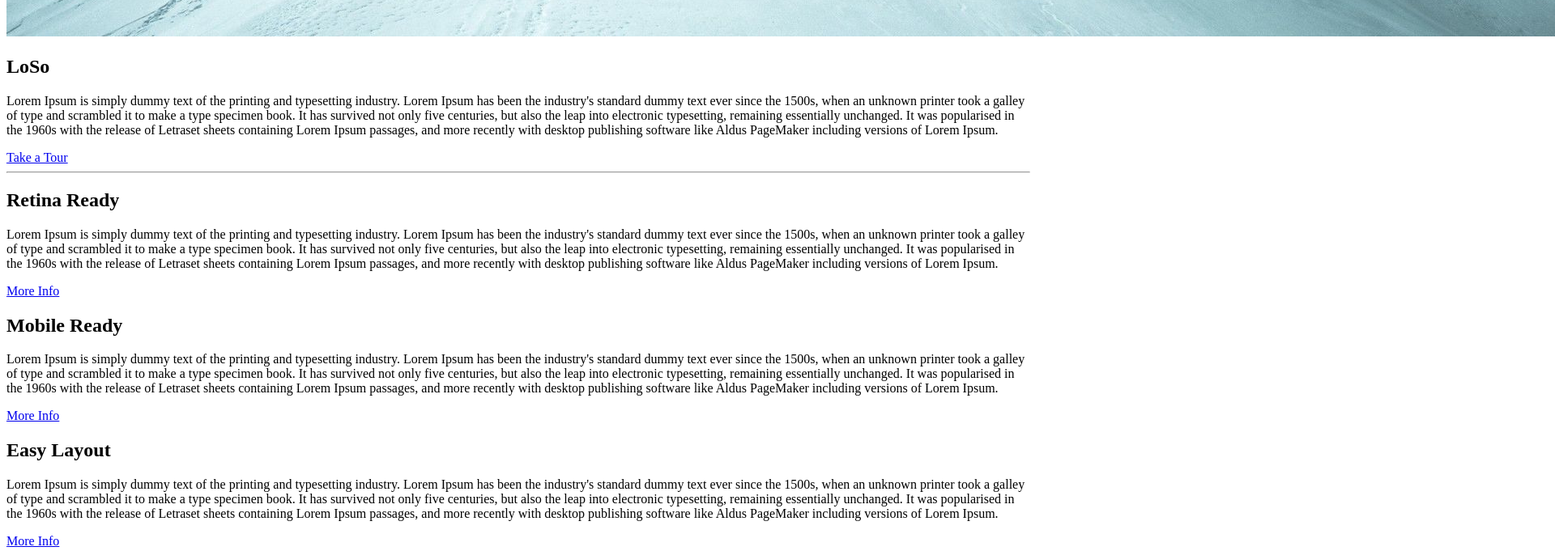
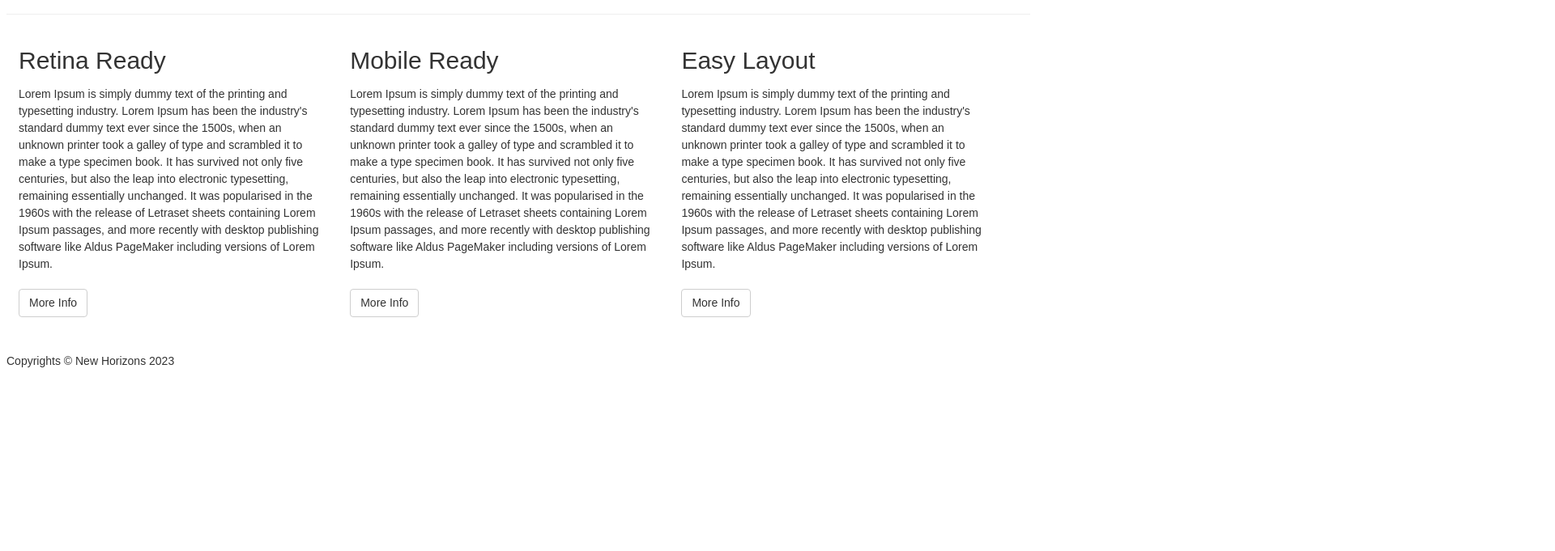
Before and after one commit to Erick360/Logo, a plain HTML site: page index.html in a window 1280 px wide. Shown: the part 1043-1724 px from the top of the page at 81% size, 1920 px wide, since content can reach past the window. After the commit the page ends 1558 px from the top, so only its background shows below. Drawn offline with Linux system fonts and the light colour scheme; a script that the page names is missing.

Commit message:
Adding css and new elements

```diff
--- /dev/null
+++ b/css/style.css
@@ -0,0 +1,109 @@
+/* General CSS*/
+
+body {
+    padding-top: 100px;
+    font-family: Arial, Helvetica, sans-serif;
+    color: #333;
+}
+
+h1 {
+    font-size: 36px;
+}
+
+h2{
+    font-size: 30px;
+}
+h1,h2{
+    margin-top: 20px;
+    margin-bottom: 10px;
+    font-weight: normal;
+}
+
+p{
+    font-size: 14px;
+    line-height: 21px;
+    margin-bottom: 20px;
+}
+
+.main-container {
+    width: 100%;
+    margin: 0 auto;
+}
+
+.single-row{
+    width: 100%;
+}
+
+/* Header Section */
+.col-left {
+    width: 63%;
+}
+
+.col-left img {
+    width: 100%;
+    border-radius: 6px;
+}
+
+.col-right{
+    width: 32%;
+}
+.col-left, .col-right {
+   float: left;
+   padding-left: 15px;
+   padding-right: 15px;
+}
+
+.btn {
+    padding: 10px 16px;
+    font-size: 18px;
+    line-height: 28px;
+    border-radius: 6px;
+    color: #fff;
+    background-color: #337ab7;
+    text-decoration: none;
+    display: inline-block;
+    text-transform: uppercase;
+}
+
+.clear-fix {
+   clear: both;
+}
+
+hr{
+     margin-top: 20px;
+     margin-bottom: 20px;
+     border: 0;
+     border-top: 1px solid #eee;
+}
+
+/* Features Section */
+.col-1, .col-2, .col-3 {
+    width: 30%;
+    float: left;
+    padding-left: 15px;
+    padding-right: 15px;
+}
+
+.btn-info{
+     display: inline-block;
+     padding: 6px 12px;
+     font-size: 14px;
+     line-height: 21px;
+     font-weight: normal;
+     cursor: pointer;
+     border: 1px solid #CECECE;
+     border-radius: 4px;
+     text-decoration: none;
+     color: #333;
+}
+
+.btn-info:hover {
+    color: #333;
+    background-color: #e6e6e6;
+    border-color: #adadad;
+}
+
+/* Footer Section */
+.col-footer{
+    padding: 30px 0;
+}
--- a/index.html
+++ b/index.html
@@ -5,36 +5,39 @@
     <meta http-equiv='X-UA-Compatible' content='IE=edge'>
     <title>Bussines page </title>
     <meta name='viewport' content='width=device-width, initial-scale=1'>
-    <link rel='stylesheet' type='text/css' media='screen' href='main.css'>
+    <link rel='stylesheet' type='text/css' href='css/style.css'>
     <script src='main.js'></script>
 </head>
 <body>
     <!-- header -->
     <header>
         <!-- Main Container-->
-            <div>
+            <div class="main-container">
                 <!-- Single row-->
-                <div>
+                <div class="single-row">
                     <!-- Col left-->
-                    <div>
+                    <div class="col-left">
                         <img src="images/home.jpg" alt="small business page">
                         <!-- col right-->
-                        <div>
-                            <h2>LoSo</h2>
+                        <div class="col-right">
+                            <h1>LoSo</h1>
                             <p>Lorem Ipsum is simply dummy text of the printing and typesetting industry. Lorem Ipsum has been the industry's standard dummy text ever since the 1500s, when an unknown printer took a galley of type and scrambled it to make a type specimen book. It has survived not only five centuries, but also the leap into electronic typesetting, remaining essentially unchanged. It was popularised in the 1960s with the release of Letraset sheets containing Lorem Ipsum passages, and more recently with desktop publishing software like Aldus PageMaker including versions of Lorem Ipsum.
                             </p>
-                            <a href="#">Take a Tour</a>
+                            <a href="#" class="btn">Take a Tour</a>
                         </div>
                     </div>
                 </div>
             </div>
     </header>
+
+   <div class="clear-fix"></div>
+
     <!-- Seperator -->
         <section>
             <!-- Main Container -->
-                <div>
+                <div class="main-container">
                     <!--Single Row -->
-                        <div>
+                        <div class="single-row">
                             <!-- col full -->
                                 <div>
                                     <hr>
@@ -47,44 +50,44 @@
         <!-- Features -->
         <section>
             <!--Main Container -->
-                <div>
+                <div class="main-container">
                     <!-- Single row -->
-                        <div>
+                        <div class="single-row">
                             <!-- col-1 -->
-                                <div>
+                                <div class="col-1">
                                     <h2>Retina Ready </h2>
                                     <p>Lorem Ipsum is simply dummy text of the printing and typesetting industry. Lorem Ipsum has been the industry's standard dummy text ever since the 1500s, when an unknown printer took a galley of type and scrambled it to make a type specimen book. It has survived not only five centuries, but also the leap into electronic typesetting, remaining essentially unchanged. It was popularised in the 1960s with the release of Letraset sheets containing Lorem Ipsum passages, and more recently with desktop publishing software like Aldus PageMaker including versions of Lorem Ipsum.
                                     </p>
-                                     <a href="·">More Info</a>
+                                     <a href="#" class="btn-info">More Info</a>
                                 </div>
 
                             <!-- col-2 -->
-                                <div>
+                                <div class="col-2">
                                     <h2>Mobile Ready </h2>
                                     <p>Lorem Ipsum is simply dummy text of the printing and typesetting industry. Lorem Ipsum has been the industry's standard dummy text ever since the 1500s, when an unknown printer took a galley of type and scrambled it to make a type specimen book. It has survived not only five centuries, but also the leap into electronic typesetting, remaining essentially unchanged. It was popularised in the 1960s with the release of Letraset sheets containing Lorem Ipsum passages, and more recently with desktop publishing software like Aldus PageMaker including versions of Lorem Ipsum.
                                     </p>
-                                     <a href="·">More Info</a>
+                                     <a href="#" class="btn-info">More Info</a>
                                 </div>
 
                             <!-- col-3 -->
-                            <div>
+                            <div class="col-3">
                                 <h2>Easy Layout </h2>
                                 <p>Lorem Ipsum is simply dummy text of the printing and typesetting industry. Lorem Ipsum has been the industry's standard dummy text ever since the 1500s, when an unknown printer took a galley of type and scrambled it to make a type specimen book. It has survived not only five centuries, but also the leap into electronic typesetting, remaining essentially unchanged. It was popularised in the 1960s with the release of Letraset sheets containing Lorem Ipsum passages, and more recently with desktop publishing software like Aldus PageMaker including versions of Lorem Ipsum.
                                 </p>
-                                 <a href="·">More Info</a>
+                                 <a href="#" class="btn-info">More Info</a>
                             </div>
                         </div>
                 </div>
         </section>
-
+        <div class="clear-fix"></div>
         <!-- footer -->
         <footer>
             <!-- Main Container-->
-                <div>
+                <div class="main-container">
                     <!-- Single Row -->
-                        <div>
-                            <!-- Col Row -->
-                                <div>
+                        <div class="single-row">
+                            <!-- Col Full -->
+                                <div class="col-footer">
                                     <p>Copyrights &copy New Horizons 2023</p>
                                 </div>
                         </div>
```
